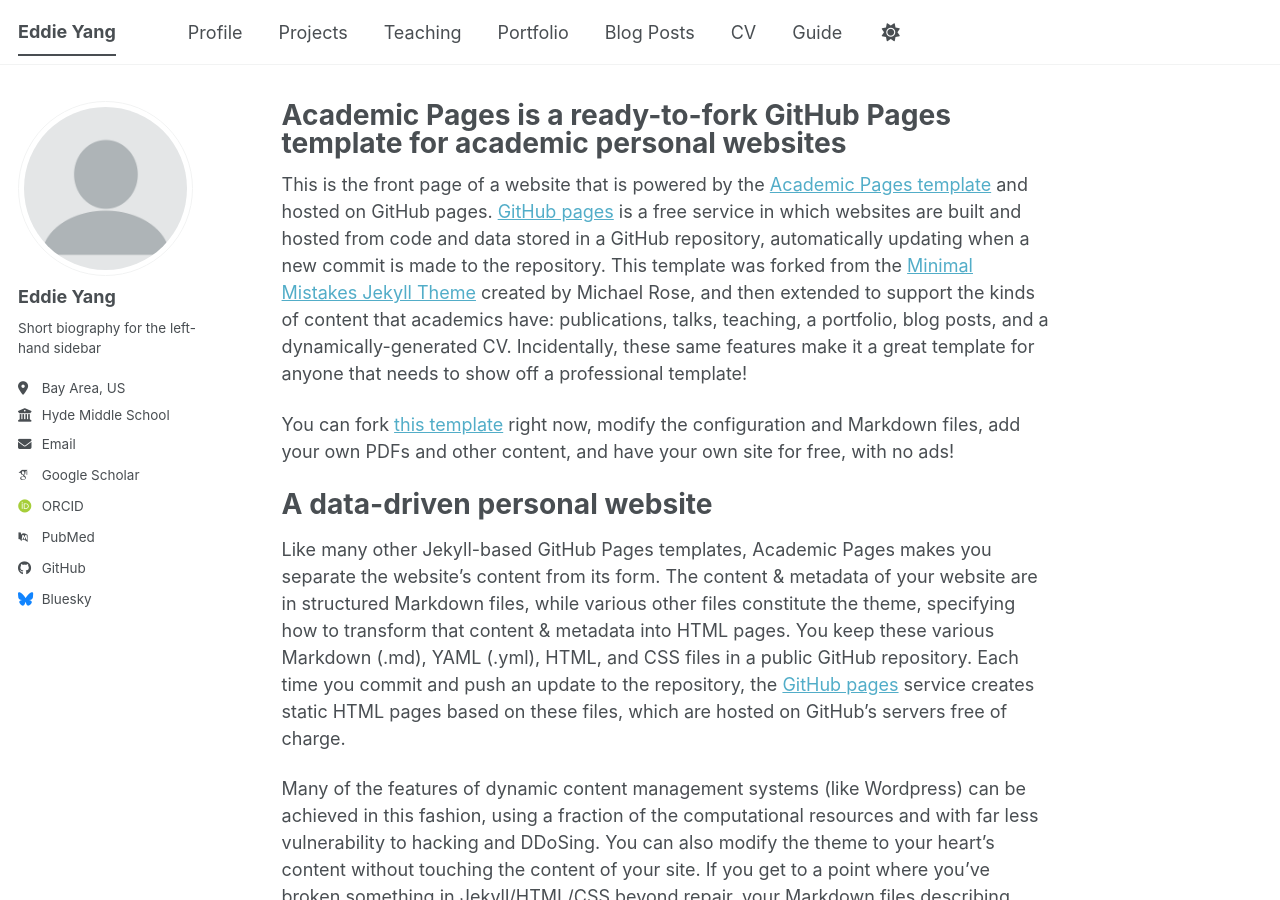
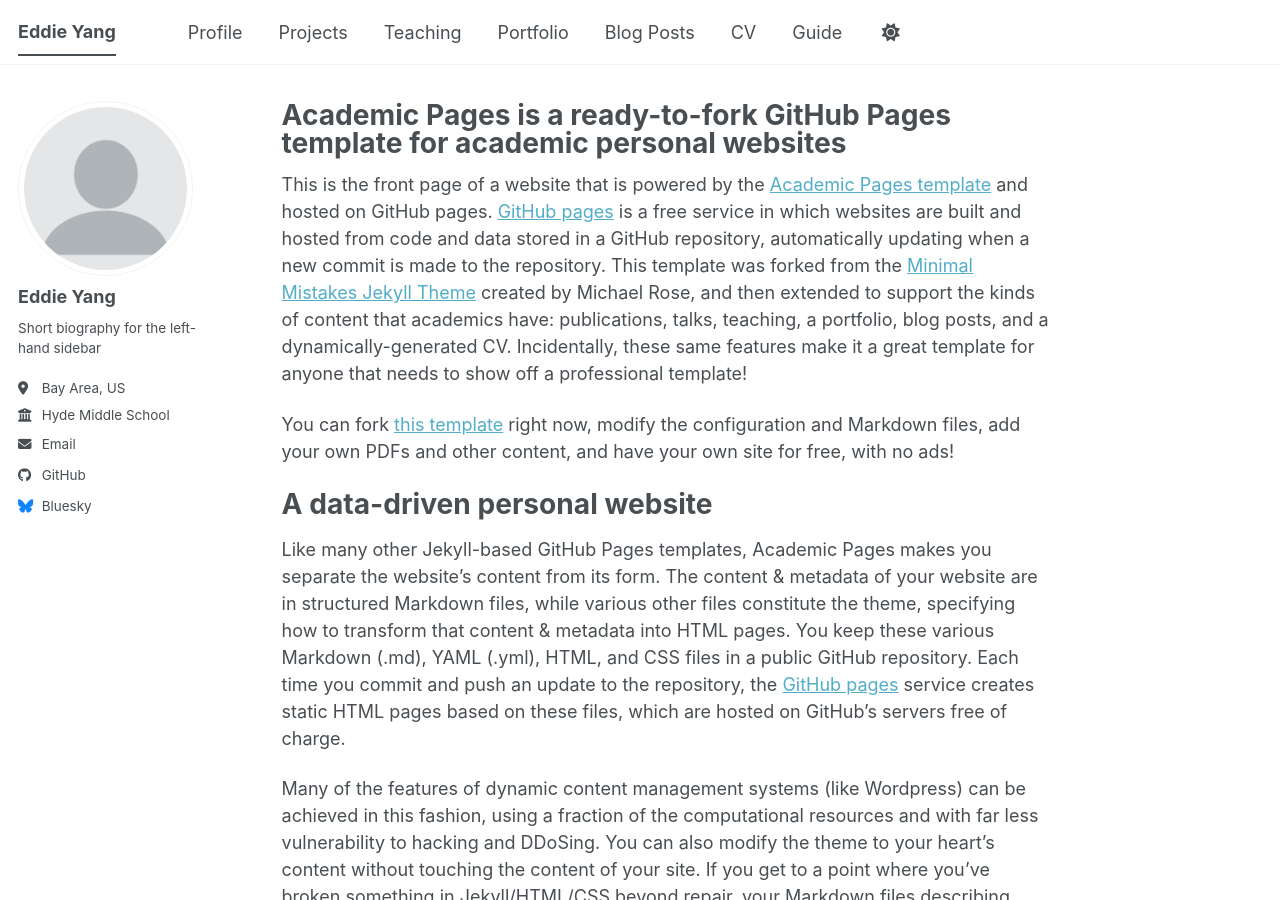
Before and after one commit to eddieyang127/eddieyang127.github.io, a Jekyll site: the page built from _pages/about.md, in a window 1280 px wide and 900 px high. Built offline with Jekyll 4.4.1, drawn with Linux system fonts in a browser that asks for light colours; some web fonts are replaced; a script bundle is joined from its source files by our own code; library files that are not in the unit come from our copies; part of the change alters nothing that is shown.

```diff
--- a/_config.yml
+++ b/_config.yml
@@ -30,18 +30,17 @@ author:
   location         : "Bay Area, US"
   employer         : "Hyde Middle School"
   uri              : # URL
-  email            : "none@example.org"
+  email            : "eddie.yang127@gmail.com"
 
   # Academic websites
   academia         : # URL
   arxiv            : # URL - Update with the correct link to your profile
-  googlescholar    : "https://scholar.google.com/citations?user=PS_CX0AAAAAJ"
-  inspire-hep      : # URL
+  googlescholar    : # URL
   impactstory      : # URL
-  orcid            : "https://orcid.org/yourorcidurl"
+  orcid            : # URL
   semantic         : # URL
   ssrn             : # URL
-  pubmed           : "https://www.ncbi.nlm.nih.gov/pubmed/?term=john+snow"
+  pubmed           : # URL
   researchgate     : # URL
   scopus           : # URL
   zotero           : # URL
```
